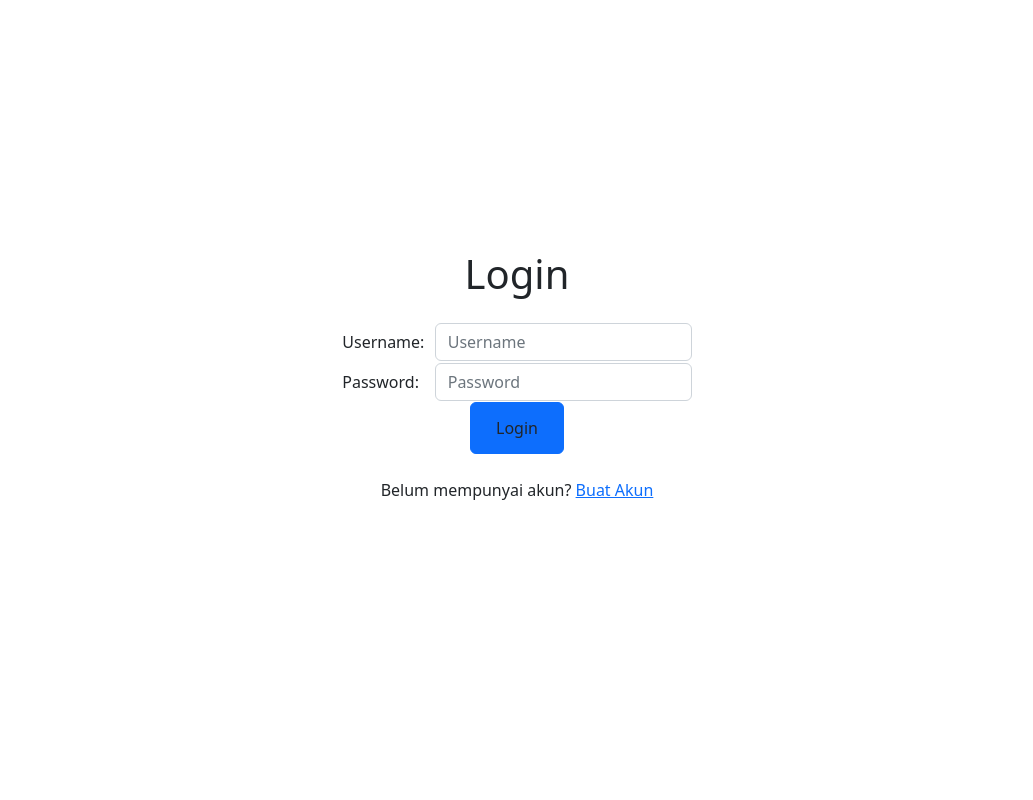
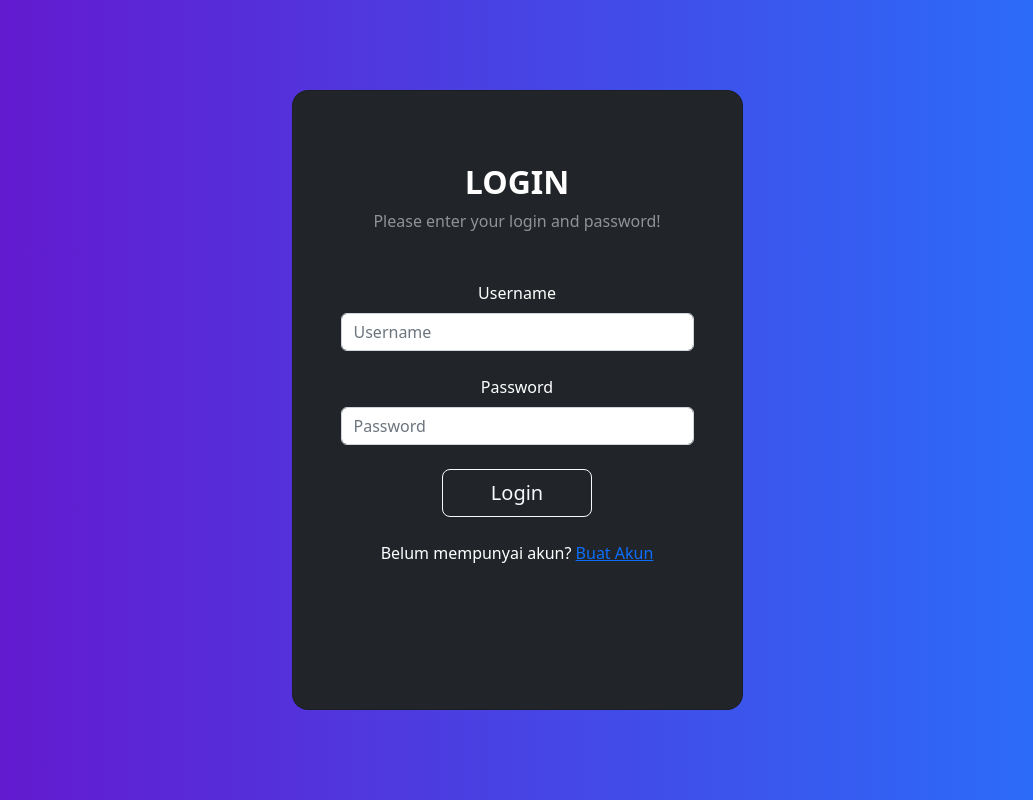
Before and after one commit to electyrion/lab1-pbp, a Django app: page /wishlist/login/ in a window 1280 px wide. Shown: the whole page, without its empty margins (123-1156 px from the left). Run offline with Django 4.2, Linux system fonts and the light colour scheme.

Commit message:
lab 5 done

```diff
--- a/wishlist/fixtures/initial_wishlist_data.json
+++ b/wishlist/fixtures/initial_wishlist_data.json
@@ -7,8 +7,8 @@
             "harga_barang":"14000000",
             "deskripsi": "Bikin sakit Maag karena harganya mahal."
         }
-},
-{
+    },
+    {
         "model":"wishlist.barangwishlist",
         "pk":2,
         "fields":{
--- a/wishlist/templates/login.html
+++ b/wishlist/templates/login.html
@@ -2,39 +2,55 @@
 
 {% block meta %}
 <title>Login</title>
+<style>
+    .gradient-custom {
+        /* fallback for old browsers */
+        background: #6a11cb;
+
+        /* Chrome 10-25, Safari 5.1-6 */
+        background: -webkit-linear-gradient(to right, rgba(106, 17, 203, 1), rgba(37, 117, 252, 1));
+
+        /* W3C, IE 10+/ Edge, Firefox 16+, Chrome 26+, Opera 12+, Safari 7+ */
+        background: linear-gradient(to right, rgba(106, 17, 203, 1), rgba(37, 117, 252, 1))
+    }
+</style>
 {% endblock meta %}
 
 {% block content %}
-<style>
-    .login {
-        margin-top: 250px;
-        margin-bottom: 50px;
-    }
-</style>
 
-<div class = "login">
+<section class="vh-100 gradient-custom">
+    <div class="container py-5 h-100">
+        <div class="row d-flex justify-content-center align-items-center h-100">
+            <div class="col-12 col-md-8 col-lg-6 col-xl-5">
+                <div class="card bg-dark text-white" style="border-radius: 1rem;">
+                    <div class="card-body p-5 text-center">
+                        <div class="mb-md-5 mt-md-4 pb-5">
+                            <h2 class="fw-bold mb-2 text-uppercase">Login</h2>
+                            <p class="text-white-50 mb-5">Please enter your login and password!</p>
 
-    <h1 class="text-center">Login</h1>
+                            <div class="form-outline form-white mb-4">
 
-    <form method="POST" class="mt-4">
+                            </div>
+
+                            <form method="POST" class="">
                                 {% csrf_token %}
                                 <table class="d-flex justify-content-center">
-            <tr class="mt-2">
-                <td>Username:&nbsp;&nbsp;</td>
-                <td><input type="text" name="username" placeholder="Username" class="form-control"></td>
-            </tr>
+                                    <div class="form-outline form-white mb-4">
+                                        <label class="form-label">Username</label>
+                                        <input type="text" name="username" placeholder="Username" class="form-control">
+                                    </div>
 
-            <tr class="mt-2">
-                <td>Password: </td>
-                <td><input type="password" name="password" placeholder="Password" class="form-control"></td>
-            </tr>
+                                    <div class="form-outline form-white mb-4">
+                                        <label class="form-label">Password</label>
+                                        <input type="password" name="password" placeholder="Password" class="form-control">
+                                    </div>
 
-            <tr class="d-flex justify-content-center">
-                <td type="button" class="btn btn-primary"><input class="btn login_btn" type="submit" value="Login"></td>
-            </tr>
+                                    <button class="btn btn-outline-light btn-lg px-5" type="submit">Login</button>
+
                                 </table>
                             </form>
 
+                            <div class="text-center">
                                 {% if messages %}
                                 <ul>
                                     {% for message in messages %}
@@ -42,11 +58,22 @@
                                     {% endfor %}
                                 </ul>
                             {% endif %}
+                            </div>
+
 
                             <div class="text-center mt-4">
                                 Belum mempunyai akun? <a href="{% url 'wishlist:register' %}">Buat Akun</a>
                             </div>
+                        </div>
 
                     </div>
 
+                </div>
+
+            </div>
+
+        </div>
+    </div>
+</section>
+
 {% endblock content %}
--- a/wishlist/urls.py
+++ b/wishlist/urls.py
@@ -7,6 +7,8 @@ from wishlist.views import show_xml_by_id
 from wishlist.views import register
 from wishlist.views import login_user
 from wishlist.views import logout_user
+from wishlist.views import show_wishlist_ajax
+from wishlist.views import submit_ajax
 
 app_name = 'wishlist'
 
@@ -19,4 +21,6 @@ urlpatterns = [
     path('register/', register, name='register'),
     path('login/', login_user, name='login'),
     path('logout/', logout_user, name='logout'),
+    path('ajax/', show_wishlist_ajax, name='show_wishlist_ajax'),
+    path('submit_ajax/', submit_ajax, name='submit_ajax'),
 ]
--- a/wishlist/views.py
+++ b/wishlist/views.py
@@ -12,6 +12,7 @@ import datetime
 from django.http import HttpResponseRedirect
 from django.urls import reverse
 
+
 def register(request):
     form = UserCreationForm()
 
@@ -22,8 +23,9 @@ def register(request):
             messages.success(request, 'Akun telah berhasil dibuat!')
             return redirect('wishlist:login')
 
-    context = {'form':form}
+    context = {'form': form}
     return render(request, 'register.html', context)
+
 
 def login_user(request):
     if request.method == 'POST':
@@ -31,20 +33,24 @@ def login_user(request):
         password = request.POST.get('password')
         user = authenticate(request, username=username, password=password)
         if user is not None:
-            login(request, user) # melakukan login terlebih dahulu
-            response = HttpResponseRedirect(reverse("wishlist:show_wishlist")) # membuat response
-            response.set_cookie('last_login', str(datetime.datetime.now())) # membuat cookie last_login dan menambahkannya ke dalam response
+            login(request, user)  # melakukan login terlebih dahulu
+            response = HttpResponseRedirect(
+                reverse("wishlist:show_wishlist"))  # membuat response
+            # membuat cookie last_login dan menambahkannya ke dalam response
+            response.set_cookie('last_login', str(datetime.datetime.now()))
             return response
         else:
             messages.info(request, 'Username atau Password salah!')
     context = {}
     return render(request, 'login.html', context)
 
+
 def logout_user(request):
     logout(request)
     response = HttpResponseRedirect(reverse('wishlist:login'))
     response.delete_cookie('last_login')
     return response
+
 
 @login_required(login_url='/wishlist/login/')
 def show_wishlist(request):
@@ -55,6 +61,32 @@ def show_wishlist(request):
         'last_login': request.COOKIES['last_login'],
     }
     return render(request, "wishlist.html", context)
+
+
+@login_required(login_url='/wishlist/login/')
+def show_wishlist_ajax(request):
+    data_barang_wishlist = BarangWishlist.objects.all()
+    context = {
+        'nama': 'Muhammad Vicky Maulana',
+        'last_login': request.COOKIES['last_login'],
+        'logged_in': request.user.is_authenticated,
+    }
+    return render(request, "wishlist_ajax.html", context)
+
+
+@login_required(login_url='/wishlist/login/')
+def submit_ajax(request):
+    if request.method == 'POST':
+        nama_barang = request.POST.get('nama_barang')
+        harga_barang = request.POST.get('harga_barang')
+        deskripsi = request.POST.get('deskripsi')
+        BarangWishlist.objects.create(
+            nama_barang=nama_barang,
+            harga_barang=harga_barang,
+            deskripsi=deskripsi,
+        )
+        return HttpResponseRedirect('/wishlist/ajax/')
+    return HttpResponse('Data gagal disimpan')
 
 
 def show_xml(request):
```
Also changed, not shown: wishlist/templates/wishlist.html (+6 -2 lines), wishlist/templates/wishlist_ajax.html (added, +89 -0 lines). Lines whose indentation alone changed are shown as unchanged.
